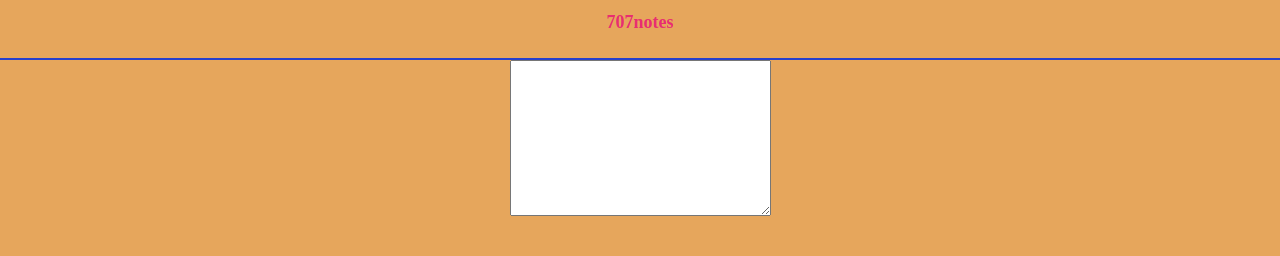
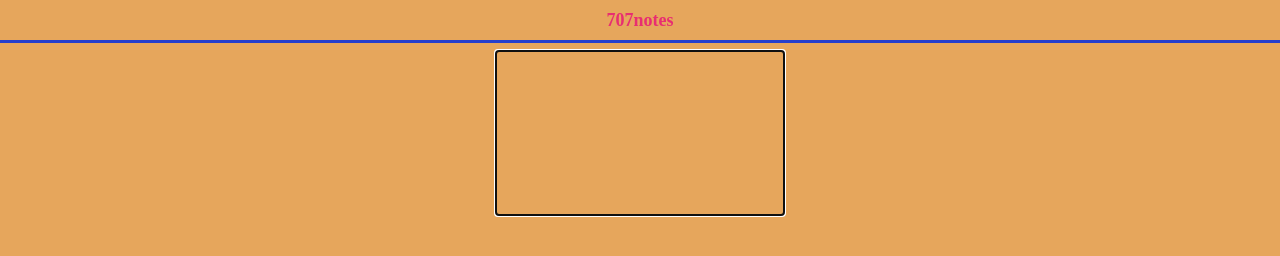
Before and after one commit to zephyrzoom/707notes, a website: page app/index.html in a window 1280 px wide. Drawn offline with nearby package versions, Linux system fonts and the light colour scheme.

Commit message:
界面画好了

```diff
--- a/app/index.html
+++ b/app/index.html
@@ -4,16 +4,34 @@
     <meta charset="UTF-8">
     <title>707notes</title>
     <link href="style.css" rel="stylesheet" type="text/css">
+    <link rel="stylesheet" href="./node_modules/font-awesome/css/font-awesome.min.css">
+
+    <script>if (typeof module === 'object') {window.module = module; module = undefined;}</script>
+    <script src="./node_modules/jquery/dist/jquery.min.js"></script>
+    <script>if (window.module) module = window.module;</script>
   </head>
   <body>
     <div id="container">
       <div id="header">
-          <h1>707notes<h1>
+          <span>707notes</span>
+          <i class="fa fa-times fa-2x" aria-hidden="true"></i>
       </div>
       <div class="divider"></div>
       <div id="content">
-          <textarea name="textarea" rows="10" cols="30"></textarea>
+          <textarea name="textarea" rows="10" cols="32" autofocus maxlength="152"></textarea>
       </div>
     </div>
   </body>
+  <script>
+    $(document).ready(function() {
+        $('i').hide()
+        $('body').hover(function () {
+            $('span').fadeOut(500)
+            $('i').delay(600).fadeIn(500)
+        }, function () {
+            $('i').fadeOut(500)
+            $('span').delay(600).fadeIn(500)
+        });
+    });
+  </script>
 </html>
--- a/app/package.json
+++ b/app/package.json
@@ -17,6 +17,7 @@
   },
   "homepage": "https://github.com/zephyrzoom/707notes#readme",
   "dependencies": {
-    "font-awesome": "^4.7.0"
+    "font-awesome": "^4.7.0",
+    "jquery": "^3.2.1"
   }
 }
--- a/app/style.css
+++ b/app/style.css
@@ -1,34 +1,50 @@
 #header {
-    height: 46px;
-}
-
-h1 {
-    text-align: center;
-    font-size: 18px;
-    color: #E82E71;
-
-}
-
-#content {
+    height: 40px;
+    -webkit-app-region: drag;
     text-align: center;
 }
 
+span {
+    font-size: 18px;
+    color: #E82E71;
+    margin: 0px;
+    font-weight: bold;
+    line-height: 40px;
+}
+
 .divider {
-    height: 2px;
+    height: 3px;
     background-color: #253fcc;
     width: 100%;
 }
 
-#container {
-
-}
-
-html, body {
+html, body, #container {
     margin: 0;
     padding: 0;
-    box-shadow: 0 0 10px rgba(0, 0, 0, 1);
     position: absolute;
     width: 100%;
     height: 100%;
     background-color: #e6a65c;
 }
+
+textarea {
+    margin: 8px;
+    font-size: 14px;
+    background-color: inherit;
+    border: none;
+    border-color: Transparent;
+    resize: none;
+}
+
+#content {
+    margin: 0;
+    padding: 0;
+    width: 100%;
+    text-align: center;
+}
+
+i {
+    color: #E82E71;
+    float: right;
+    margin-right: 8px;
+}
```
Also changed, not shown: app/main.js (+2 -5 lines).
